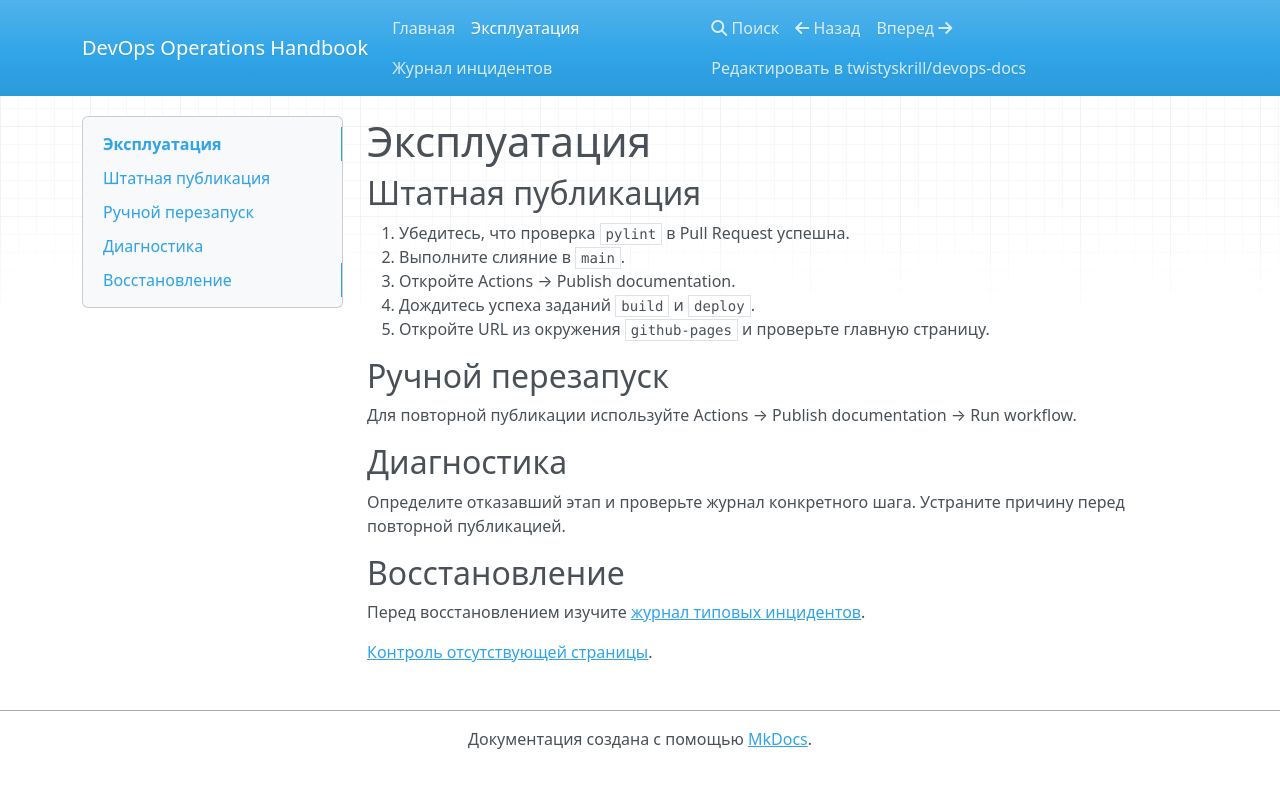
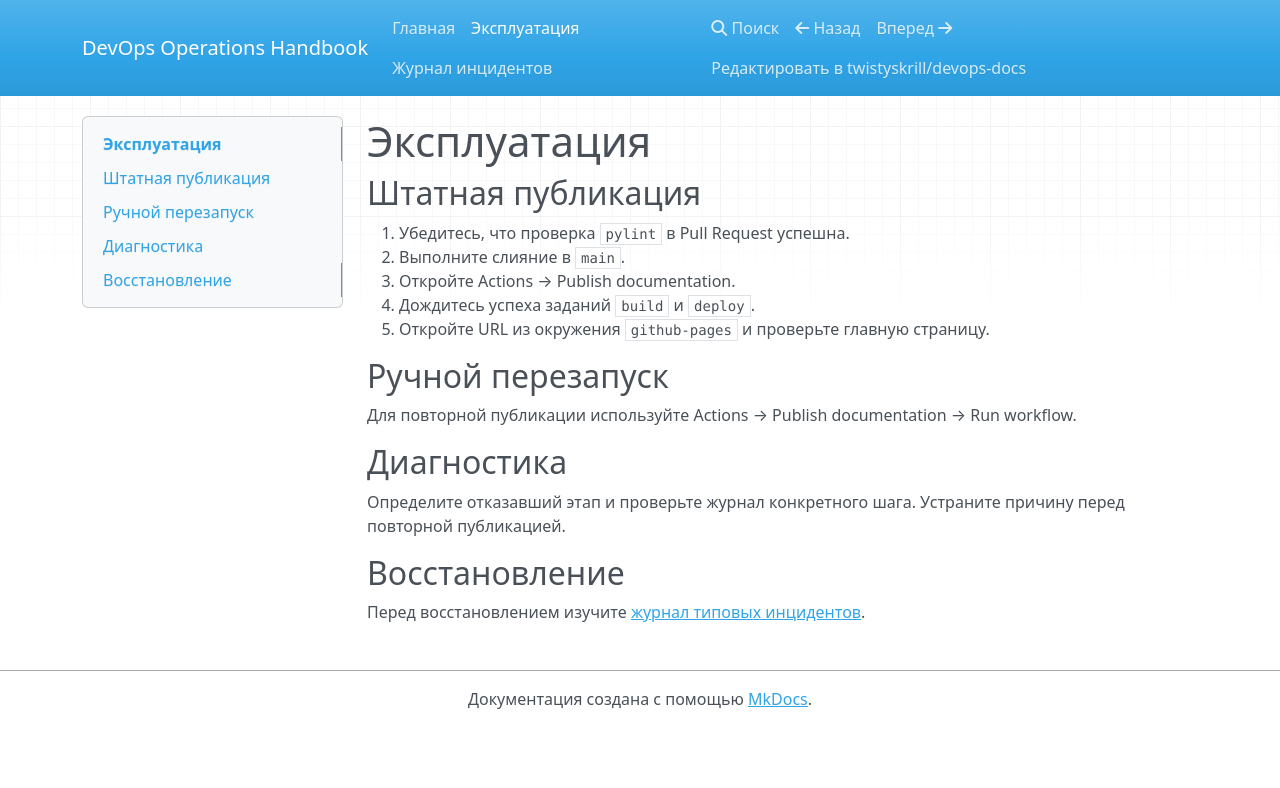
Before and after one commit to twistyskrill/devops-docs, an MkDocs documentation site: the page built from docs/runbook.md, in a window 1280 px wide. Shown: the top 788 px of the page. Built offline with MkDocs 1.6.1, drawn with Linux system fonts in a browser that asks for light colours; nearby versions of some CDN libraries.

Commit message:
docs: remove missing page link after CI failure

```diff
--- a/docs/runbook.md
+++ b/docs/runbook.md
@@ -19,5 +19,3 @@
 ## Восстановление
 
 Перед восстановлением изучите [журнал типовых инцидентов](incidents.md).
-
-[Контроль отсутствующей страницы](missing-page.md).
```
